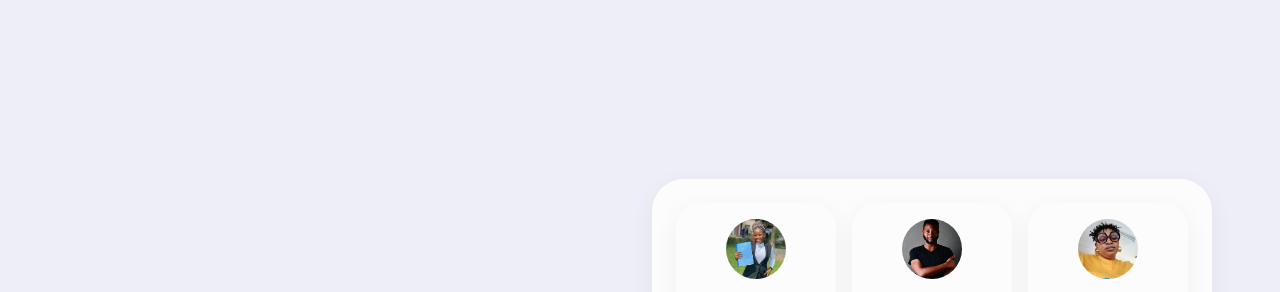
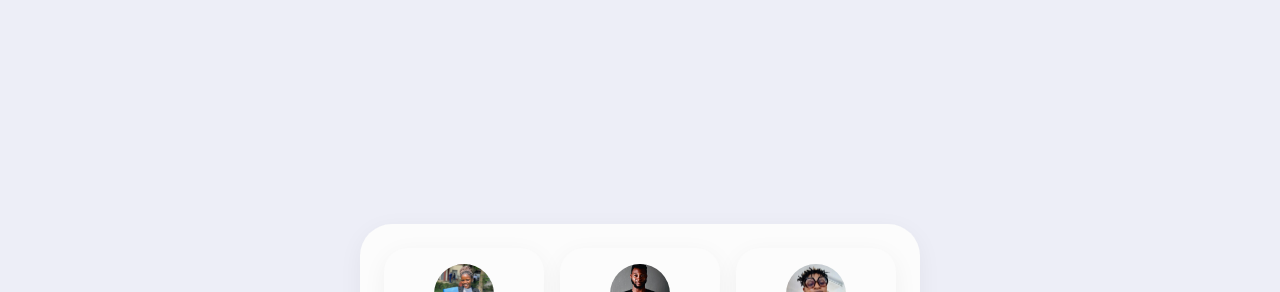
Before and after one commit to Pelznotion/draganddrop, a plain HTML site: page index.html in a window 1280 px wide. Shown: the part 92-384 px from the top of the page. Drawn offline with nearby package versions, Linux system fonts and the light colour scheme.

Commit message:
Update style.css

```diff
--- a/style.css
+++ b/style.css
@@ -11,6 +11,7 @@ body {
   font-size: 16px;
   background: var(--background);
   display: flex;
+  flex-direction:column;
   height: 100vh;
   width: 100vw;
 }
@@ -18,6 +19,9 @@ body {
   margin: 0;
   padding: 0;
   box-sizing: border-box;
+}
+h1{
+  padding-top:2rem;
 }
 #team-members {
   margin: auto;
```
